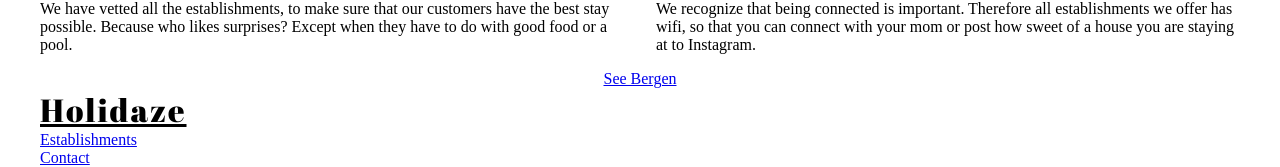
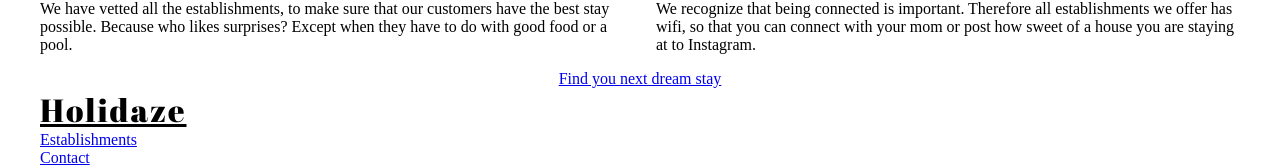
Before and after one commit to Noroff-FEU-Assignments/project-exam-2-Strand-Made, a React (Create React App) app: page / in a window 1280 px wide. Shown: the part 1149-1316 px from the top of the page. Built offline with nearby package versions, Linux system fonts and the light colour scheme; no server answers.

Commit message:
small changes

```diff
--- a/src/components/Button/LinkButton.tsx
+++ b/src/components/Button/LinkButton.tsx
@@ -20,14 +20,14 @@ interface LinkProps {
 const StyledLink = styled(Link)<LinkProps>`
   display: block;
   text-align: center;
-  background: ${(props) => (props.invert ? "var(--blue-1)" : "var(--blue-5)")};
+  background: ${(props) => (props.invert ? "var(--teal-1)" : "var(--blue-5)")};
   font-size: ${(props) => {
     if (props.size === "sm") return "0.833rem";
     if (props.size === "md") return "1rem";
     if (props.size === "l") return "1.4rem";
     return "1rem";
   }};
-  color: ${(props) => (props.invert ? "var(--blue-6)" : "var(--blue-1)")};
+  color: ${(props) => (props.invert ? "var(--teal-6)" : "var(--blue-1)")};
   font-weight: 600;
   border-radius: 8px;
   width: ${(props) => props.full && "100%"};
@@ -38,9 +38,8 @@ const StyledLink = styled(Link)<LinkProps>`
     if (props.size === "l") return buttonSizes.l;
   }};
   box-shadow: ${(props) => props.shadow && `${shadows.md}`};
-  :active,
+  &:hover,
   :focus {
-    background: var(--blue-5);
     box-shadow: ${shadows.sm};
   }
 `;
--- a/src/components/empty-states/EmptyIllustration/EmptyIllustration.tsx
+++ b/src/components/empty-states/EmptyIllustration/EmptyIllustration.tsx
@@ -4,6 +4,7 @@ import LinkButton from "../../Button/LinkButton";
 
 import Image from "../../layout/Image/Image";
 import Stack from "../../layout/Stack/Stack";
+import FlexContainer from "../../layout/utilities/Flex/FlexContainer";
 import Heading from "../../Typography/Heading";
 
 const IllustrationContainer = styled.div`
@@ -23,9 +24,11 @@ const EmptyIllustration = () => {
           <Heading.H2 size="l">
             No establishment matching your search
           </Heading.H2>
-          <LinkButton size="md" to="/">
-            Go Back
-          </LinkButton>
+          <FlexContainer justifyContent="center">
+            <LinkButton size="md" to="/">
+              Go Back
+            </LinkButton>
+          </FlexContainer>
         </Stack>
       </Stack>
     </IllustrationContainer>
--- a/src/pages/Admin.tsx
+++ b/src/pages/Admin.tsx
@@ -196,6 +196,7 @@ const Admin = () => {
           </Switcher>
         </Container>
       </Main>
+      <Spacer mt="3" />
     </>
   );
 };
--- a/src/pages/Home.tsx
+++ b/src/pages/Home.tsx
@@ -145,8 +145,8 @@ const Home = () => {
             </Switcher>
             <FlexContainer col alignItems="center">
               <Box>
-                <LinkButton invert full size="md" to="/establishments">
-                  See Bergen
+                <LinkButton shadow invert full size="l" to="/establishments">
+                  Find you next dream stay
                 </LinkButton>
               </Box>
             </FlexContainer>
```
